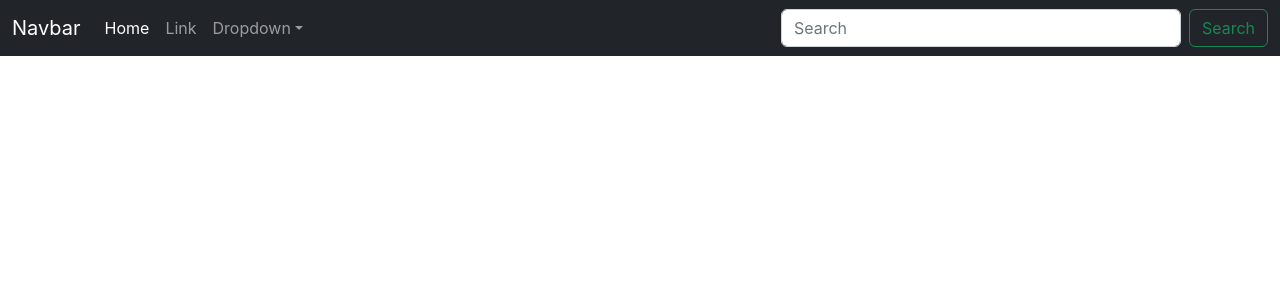
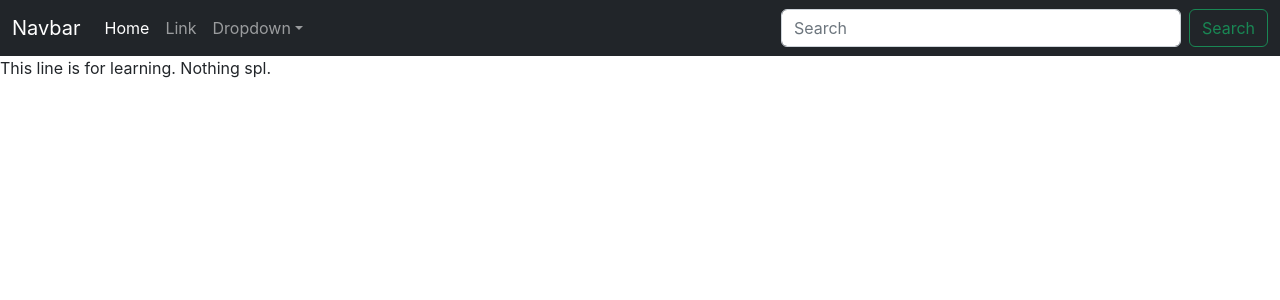
Before and after one commit to hardik-pratap-singh/Project-dbms, a React (Create React App) app: page / in a window 1280 px wide. Shown: the top 300 px of the page. Built offline with nearby package versions, Linux system fonts and the light colour scheme; the HTML template or start-up script is replaced by a standard one.

Commit message:
added line 10 in app.js

```diff
--- a/src/App.js
+++ b/src/App.js
@@ -7,11 +7,7 @@ function App() {
     <div>
      <Navbar />
 
-
-
-
-
-
+     This line is for learning. Nothing spl.
     </div>
   );
 }
```
